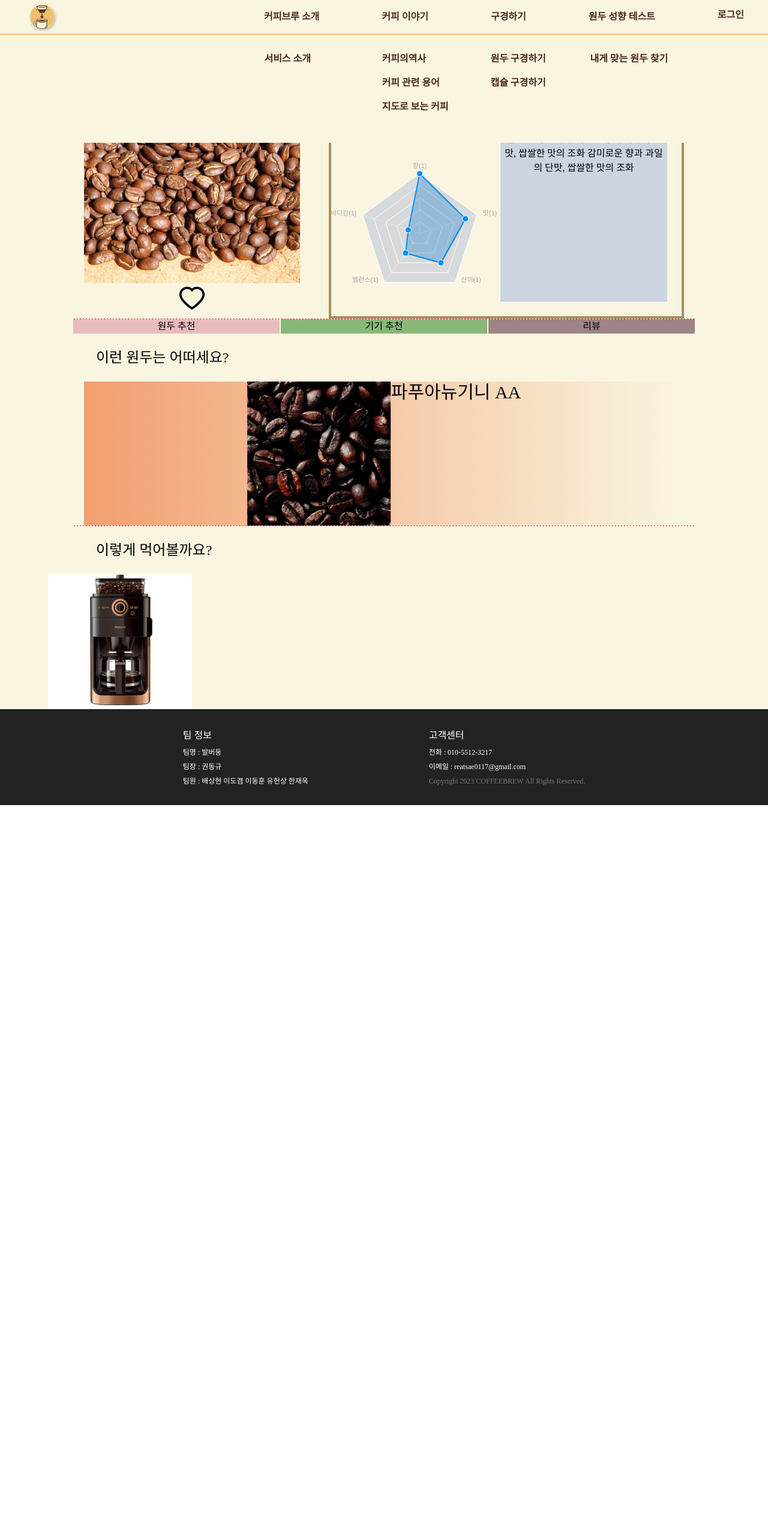
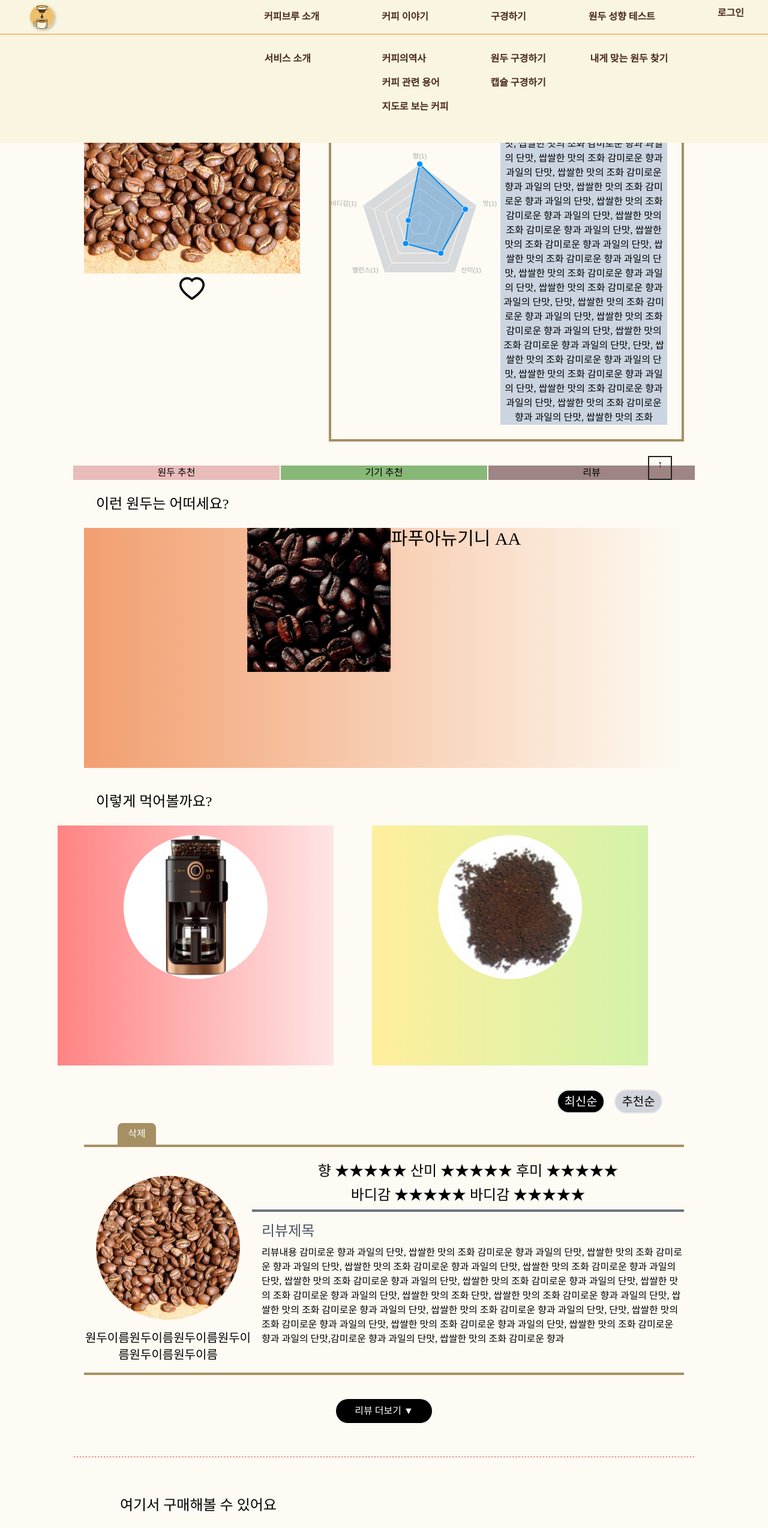
Before and after one commit to sanghyun0603/CoffeeBrew, a React (Create React App) app in the folder front/: page /detail in a window 1280 px wide. Shown: the top 2547 px of the page at 60% size. Before the commit the page ends 1342 px from the top, so only its background shows below. Built offline with nearby package versions, Linux system fonts and the light colour scheme; a web font is replaced by a local one.

Commit message:
feat: 디테일 일부#17

```diff
--- a/front/src/components/Detail/Chart/apexchart.tsx
+++ b/front/src/components/Detail/Chart/apexchart.tsx
@@ -1,11 +1,13 @@
-import React from 'react';
+import React, { useEffect, useRef } from 'react';
 import ApexCharts from 'apexcharts';
 
-const subjects: string[] = ['향', '맛', '산미', '밸런스', '바디감'];
+type ChartProps = {};
 
-class Chart extends React.Component {
-  componentDidMount() {
-    let options = {
+const Chart: React.FC<ChartProps> = () => {
+  const chartRef = useRef<HTMLDivElement>(null);
+
+  useEffect(() => {
+    const options = {
       series: [
         {
           name: 'coffee',
@@ -90,13 +92,15 @@ class Chart extends React.Component {
         enabled: false,
       },
     };
-    let chart = new ApexCharts(document.querySelector('#chart'), options);
-    chart.render();
-  }
+    const Chart = new ApexCharts(chartRef.current, options);
+    Chart.render();
 
-  render() {
-    return <div id="chart"></div>;
-  }
-}
+    return () => {
+      Chart.destroy();
+    };
+  }, []);
+
+  return <div ref={chartRef} />;
+};
 
 export default Chart;
--- a/front/src/components/Detail/DetailBean.tsx
+++ b/front/src/components/Detail/DetailBean.tsx
@@ -1,102 +1,304 @@
 import React from 'react';
+import { useState, useRef } from 'react';
 import tw from 'tailwind-styled-components';
 import bean from '../../assets/bean.png';
 import bean2 from '../../assets/bean2.png';
 import machine1 from '../../assets/machine1.png';
+import grinding2 from '../../assets/grinding2.png';
 // import RadarChartExample from './Chart/rechart';
 import Chart from './Chart/apexchart';
 import { AiOutlineHeart } from 'react-icons/ai';
 
 const Title = tw.p`text-left text-2xl mt-6 mb-6 ml-20`;
-const Null_div = tw.div``;
+const NullDiv = tw.div``;
+const Line = tw.hr`h-px bg-red-600 border-dashed w-1040 mx-auto my-10`;
 
-const Detailbg = tw.div`text-center bg-background mt-10vh`;
+const DetailBg = tw.div`text-center bg-background`;
 
-const Bean_top1 = tw.div`flex justify-center ml-8 mr-8`;
-const Bean_img1 = tw.img`object-cover`;
-const Heart_img1 = tw.div`flex justify-center`;
+// 최상단 좌측
+const BeanTop1 = tw.div`flex justify-center ml-8 mr-8 mb-10`;
+const BeanImg1 = tw.img`object-cover mt-10`;
+const HeartImg1 = tw.div`flex justify-center `;
 
-const Bean_desc = tw.div`flex ml-12 border-4 border-brownBorder w-592 `;
-const Bean_ImgBox = tw.div`w-360`;
-const Desc_left = tw.div`w-1/2 `;
-
-const Bean_name = tw.div`w-1/2 text-left mt-6 ml-6 mb-3.5 text-3xl`;
-const Bean_country = tw.div`text-left ml-6 text-2xl`;
-const Bean_chart = tw.div`mt-5 mx-auto`;
-const Desc_right = tw.div`w-1/2 my-6 mr-6 ml-1 bg-slate-300`;
+// 최상단 우측 설명
+const BeanDesc = tw.div`flex ml-12 border-4 border-brownBorder w-592 mt-10 `;
+const BeanImgBox = tw.div`w-360`;
+const DescLeft = tw.div`w-1/2 `;
+const BeanName = tw.div`w-1/2 text-left mt-6 ml-6 mb-3.5 text-3xl`;
+const BeanCountry = tw.div`text-left ml-6 text-2xl`;
+const BeanChart = tw.div`mt-5 mx-auto`;
+const DescRight = tw.div`w-1/2 my-6 mr-6 ml-1 bg-slate-300`;
 const Description = tw.div`mx-auto mt-2`;
 
-const Line = tw.hr`h-px bg-red-600 border-dashed w-1040 mx-auto`;
+// 두번째 추천칸
+const BeanTop2 = tw.div`text-center justify-center ml-20 mr-20 mb-10`;
+// 이동바
+const MoveBar = tw.div` flex justify-evenly w-1040 mx-auto `;
+const RecbarBean = tw.div`w-344 bg-recBean text-base`;
+const RecbarMachine = tw.div`w-344 bg-recMachine text-base`;
+const ReviewBar = tw.div`w-344 bg-review text-base`;
 
-const Bean_top2 = tw.div`text-center justify-center ml-20 mr-20 `;
-const Move_bar = tw.div` flex justify-evenly w-1040 mx-auto `;
-const Recbar_bean = tw.div`w-344 bg-recBean text-base`;
-const Recbar_machine = tw.div`w-344 bg-recMachine text-base`;
-const Reviewbar = tw.div`w-344 bg-review text-base`;
+// 추천원두
+const RecboxBean = tw.div`flex justify-center w-1000 h-400 bg-gradient-to-r from-recBeanbox1 to-recBeanbox2  mx-auto `;
+const RecBeanImg = tw.img`w-60 h-60`;
+const RecBeanName = tw.div`text-3xl `;
+const RecBeanCountry = tw.div``;
+const RecBeanScore = tw.div``;
 
-const Recbox_bean = tw.div`flex justify-center w-1000 h-400 bg-gradient-to-r from-recBeanbox1 to-recBeanbox2  mx-auto `;
-const RecBean_img = tw.img`w-60 h-60`;
-const RecBean_name = tw.div`text-3xl `;
-const RecBean_country = tw.div``;
-const RecBean_score = tw.div``;
+// 기기 및 분쇄도
+const RecOther = tw.div`w-1040 h-552 flex justify-between`;
+const RecMachine = tw.div`flex w-460 h-400 justify-center bg-gradient-to-r from-recMachine1 to-recMachine2 ml-4`;
+const RecMachineImg = tw.img`w-60 h-60 rounded-full mt-4 `;
+const Grinding = tw.div`flex w-460 h-400  justify-center bg-gradient-to-r from-grinding1 to-grinding2 mr-10`;
+const GrindingImg = tw.img`w-60 h-60 rounded-full mt-4`;
 
-const RecMachine = tw.div`flex `;
-const RecMachineImg = tw.img``;
+// 세번째 리뷰칸
+const BeanTop3 = tw.div`flex w-1040 justify-center mx-auto flex-col mb-10`;
+// 최신순, 추천순
+const ReviewFilter = tw.div`flex flex-row mb-4 justify-end mr-14`;
+const FilterOn = tw.div`w-20 h-10 rounded-full border-2 text-xl text-center leading-9  bg-black text-white ml-4`;
+const FilterOff = tw.div`w-20 h-10 rounded-full border-2 bg-gray-300 text-xl  text-black leading-9 ml-4`;
+
+const ReviewList = tw.div`w-1000 mx-auto`;
+const ReviewDelete = tw.div`w-16 h-9 bg-brownBorder text-white leading-9 rounded-t-lg ml-14`;
+const ReviewItem = tw.div`flex w-1000 border-y-4 border-brownBorder`;
+const ReviewName = tw.div`text-xl  mt-12 mb-4`;
+const ReviewImg = tw.img`w-60 h-60 rounded-full mb-4 mx-auto`;
+
+// 리뷰내 평가도 (2줄)
+const ReviewStandard = tw.div`justify-center mx-auto mt-6`;
+const ReviewStandardTop = tw.div`w-720 text-2xl mb-2`;
+const ReviewStandardBottom = tw.div`w-720 text-2xl mt-2 mb-2`;
+
+// 리뷰내용
+const ReviewArticle = tw.div`w-720 border-t-4 border-gray-500 `;
+const ReviewTitle = tw.div`text-left text-2xl text-gray-600 ml-4 mt-4 mb-auto mr-auto`;
+const ReviewContent = tw.div`text-left ml-4 mt-2 h-fit mb-4`;
+const MoreBtn = tw.button`w-40 h-10 bg-black text-white rounded-full mt-10 mb-4`;
+
+// 네번째 칸(구매사이트)
+const BeanTop4 = tw.div`flex w-1040 justify-center mx-auto flex-col mb-10`;
+const ShopList = tw.div`flex justify-between `;
+const ShopItemT = tw.div`w-40  border-2 justify-center rounded-t-2xl`;
+const ShopItemT1 = tw(ShopItemT)`bg-brownBorder border-0`;
+const ShopItemImg = tw.img`w-24 h-24 rounded-full mx-auto mt-2 `;
+
+const ShopItemB = tw(ShopItemT1)`w-40 justify-center bg-navColor mt-2`;
+const ShopItemName = tw.div`text-nameColor pt-4 font-bold`;
+const LinkBtn = tw.button`w-20 h-8 rounded-full bg-black text-white mt-2 mb-4`;
+
+const MoveTop = tw.div`w-10 h-10 border-2 border-fotColor ml-auto top-100 right-40 bottom-0 fixed`;
 
 const DetailBean = (): JSX.Element => {
+  // 리뷰 최신/추천 순 조회버튼
+  const [isActive, setIsActive] = useState(true);
+  const activeBtn = () => {
+    setIsActive(!isActive);
+  };
+
+  // 스크롤 이동
+  const ScrollTop = () => {
+    window.scrollTo({ top: 0, behavior: 'smooth' });
+  };
+  // const ScrollRec = () => {
+  //   window.scrollTo({ top: 0, behavior: 'smooth' });
+  // };
+
+  // let location = document.querySelector('#Recbean').offsetTop;
+  const recbeanRef = useRef<HTMLDivElement>(null);
+  const recotherRef = useRef<HTMLDivElement>(null);
+  const reviewRef = useRef<HTMLDivElement>(null);
+
+  const handleClick = () => {
+    if (recbeanRef.current) {
+      const location = recbeanRef.current.offsetTop;
+      console.log(location);
+    }
+  };
+
+  const handleClick2 = () => {
+    if (recotherRef.current) {
+      const location = recotherRef.current.offsetTop;
+      console.log(location);
+    }
+  };
+
+  const handleClick3 = () => {
+    if (reviewRef.current) {
+      const location = reviewRef.current.offsetTop;
+      console.log(location);
+    }
+  };
+
   return (
-    <Detailbg>
-      <Bean_top1>
-        <Bean_ImgBox>
-          <Bean_img1 src={bean} alt="img" />
-          <Heart_img1> {<AiOutlineHeart size={50} />} </Heart_img1>
-        </Bean_ImgBox>
-
-        <Bean_desc>
-          <Desc_left>
-            <Bean_name> 케냐 AA </Bean_name>
-            <Bean_country> 원산지 : 케냐</Bean_country>
-            <Bean_chart>
+    <DetailBg>
+      {/* 최상단 좌측(이미지) */}
+      <BeanTop1 id="Top">
+        <BeanImgBox>
+          <BeanImg1 src={bean} alt="img" />
+          <HeartImg1> {<AiOutlineHeart size={50} />} </HeartImg1>
+        </BeanImgBox>
+        {/* 최상단 우측(정보, 차트) */}
+        <BeanDesc>
+          <DescLeft>
+            <BeanName> 케냐 AA </BeanName>
+            <BeanCountry> 원산지 : 케냐</BeanCountry>
+            <BeanChart>
               <Chart />
               {/* <RadarChartExample /> */}
-            </Bean_chart>
-          </Desc_left>
-          <Desc_right>
+            </BeanChart>
+          </DescLeft>
+          <DescRight>
             <Description>
               감미로운 향과 과일의 단맛, 쌉쌀한 맛의 조화 감미로운 향과 과일의
               단맛, 쌉쌀한 맛의 조화 감미로운 향과 과일의 단맛, 쌉쌀한 맛의 조화
               감미로운 향과 과일의 단맛, 쌉쌀한 맛의 조화 감미로운 향과 과일의
+              단맛, 쌉쌀한 맛의 조화 감미로운 향과 과일의 단맛, 쌉쌀한 맛의 조화
+              감미로운 향과 과일의 단맛, 쌉쌀한 맛의 조화 감미로운 향과 과일의
+              단맛, 쌉쌀한 맛의 조화 감미로운 향과 과일의 단맛, 쌉쌀한 맛의 조화
+              감미로운 향과 과일의 단맛, 쌉쌀한 맛의 조화 감미로운 향과 과일의
+              단맛, 쌉쌀한 맛의 조화 감미로운 향과 과일의 단맛, 쌉쌀한 맛의 조화
+              감미로운 향과 과일의 단맛, 쌉쌀한 맛의 조화 감미로운 향과 과일의
+              단맛, 단맛, 쌉쌀한 맛의 조화 감미로운 향과 과일의 단맛, 쌉쌀한
+              맛의 조화 감미로운 향과 과일의 단맛, 쌉쌀한 맛의 조화 감미로운
+              향과 과일의 단맛, 단맛, 쌉쌀한 맛의 조화 감미로운 향과 과일의
+              단맛, 쌉쌀한 맛의 조화 감미로운 향과 과일의 단맛, 쌉쌀한 맛의 조화
+              감미로운 향과 과일의 단맛, 쌉쌀한 맛의 조화 감미로운 향과 과일의
               단맛, 쌉쌀한 맛의 조화
             </Description>
-          </Desc_right>
-        </Bean_desc>
-      </Bean_top1>
+          </DescRight>
+        </BeanDesc>
+      </BeanTop1>
+      {/* <Line></Line> */}
+
+      {/* 두번째 칸 (원두추천) */}
+      <BeanTop2>
+        {/* 이동 버튼 */}
+        <MoveBar>
+          <RecbarBean> 원두 추천 </RecbarBean>
+          <RecbarMachine> 기기 추천 </RecbarMachine>
+          <ReviewBar> 리뷰 </ReviewBar>
+        </MoveBar>
+        <NullDiv ref={recbeanRef} id="Recbean">
+          <Title onClick={handleClick}>이런 원두는 어떠세요?</Title>
+        </NullDiv>
+        {/* 캐러셀 부분 */}
+        <RecboxBean>
+          <RecBeanImg src={bean2} />
+          <RecBeanName> 파푸아뉴기니 AA</RecBeanName>
+        </RecboxBean>
+      </BeanTop2>
+      {/* <Line></Line> */}
+
+      {/* 추가 추천기능(머신, 분쇄도) */}
+      <BeanTop2>
+        <NullDiv ref={recotherRef}>
+          <Title id="RecOther" onClick={handleClick2}>
+            이렇게 먹어볼까요?
+          </Title>
+        </NullDiv>
+        <RecOther>
+          <RecMachine>
+            <RecMachineImg src={machine1} alt="machine" />
+          </RecMachine>
+          <Grinding>
+            <GrindingImg src={grinding2} alt="분쇄도" />
+          </Grinding>
+        </RecOther>
+      </BeanTop2>
+      {/* <Line></Line> */}
+      <BeanTop3 ref={reviewRef} id="Reivew" onClick={handleClick3}>
+        <ReviewFilter>
+          {isActive ? (
+            <FilterOn>최신순</FilterOn>
+          ) : (
+            <FilterOff onClick={activeBtn}>최신순</FilterOff>
+          )}
+          {isActive ? (
+            <FilterOff onClick={activeBtn}>추천순</FilterOff>
+          ) : (
+            <FilterOn>추천순</FilterOn>
+          )}
+        </ReviewFilter>
+        <ReviewList>
+          <ReviewDelete>삭제</ReviewDelete>
+          <ReviewItem>
+            <ReviewName>
+              <ReviewImg src={bean} />
+              원두이름원두이름원두이름원두이름원두이름원두이름
+            </ReviewName>
+            <ReviewStandard>
+              <ReviewStandardTop>
+                향 ★★★★★ 산미 ★★★★★ 후미 ★★★★★
+              </ReviewStandardTop>
+              <ReviewStandardBottom>
+                바디감 ★★★★★ 바디감 ★★★★★
+              </ReviewStandardBottom>
+              <ReviewArticle>
+                <ReviewTitle> 리뷰제목</ReviewTitle>
+                <ReviewContent>
+                  리뷰내용 감미로운 향과 과일의 단맛, 쌉쌀한 맛의 조화 감미로운
+                  향과 과일의 단맛, 쌉쌀한 맛의 조화 감미로운 향과 과일의 단맛,
+                  쌉쌀한 맛의 조화 감미로운 향과 과일의 단맛, 쌉쌀한 맛의 조화
+                  감미로운 향과 과일의 단맛, 쌉쌀한 맛의 조화 감미로운 향과
+                  과일의 단맛, 쌉쌀한 맛의 조화 감미로운 향과 과일의 단맛,
+                  쌉쌀한 맛의 조화 감미로운 향과 과일의 단맛, 쌉쌀한 맛의 조화
+                  단맛, 쌉쌀한 맛의 조화 감미로운 향과 과일의 단맛, 쌉쌀한 맛의
+                  조화 감미로운 향과 과일의 단맛, 쌉쌀한 맛의 조화 감미로운 향과
+                  과일의 단맛, 단맛, 쌉쌀한 맛의 조화 감미로운 향과 과일의 단맛,
+                  쌉쌀한 맛의 조화 감미로운 향과 과일의 단맛, 쌉쌀한 맛의 조화
+                  감미로운 향과 과일의 단맛,감미로운 향과 과일의 단맛, 쌉쌀한
+                  맛의 조화 감미로운 향과
+                </ReviewContent>
+              </ReviewArticle>
+            </ReviewStandard>
+          </ReviewItem>
+          <MoreBtn>리뷰 더보기 ▼</MoreBtn>
+        </ReviewList>
+      </BeanTop3>
       <Line></Line>
-
-      <Bean_top2>
-        <Move_bar>
-          <Recbar_bean> 원두 추천 </Recbar_bean>
-          <Recbar_machine> 기기 추천 </Recbar_machine>
-          <Reviewbar> 리뷰 </Reviewbar>
-        </Move_bar>
-        <Null_div>
-          <Title>이런 원두는 어떠세요?</Title>
-        </Null_div>
-        <Recbox_bean>
-          <RecBean_img src={bean2} />
-          <RecBean_name> 파푸아뉴기니 AA</RecBean_name>
-        </Recbox_bean>
-      </Bean_top2>
-      <Line></Line>
-      <Bean_top2>
-        <Null_div>
-          <Title> 이렇게 먹어볼까요? </Title>
-        </Null_div>
-        <RecMachine>
-          <RecMachineImg src={machine1} alt="machine" />
-        </RecMachine>
-      </Bean_top2>
-    </Detailbg>
+      <BeanTop4>
+        <Title> 여기서 구매해볼 수 있어요</Title>
+        <ShopList>
+          <ShopItemT1>
+            <ShopItemImg src={bean} />
+            <ShopItemB>
+              <ShopItemName>레스트빈</ShopItemName>
+              <LinkBtn>이동</LinkBtn>
+            </ShopItemB>
+          </ShopItemT1>
+          <ShopItemT1>
+            <ShopItemImg src={bean} />
+            <ShopItemB>
+              <ShopItemName>레스트빈</ShopItemName>
+              <LinkBtn>이동</LinkBtn>
+            </ShopItemB>
+          </ShopItemT1>
+          <ShopItemT1>
+            <ShopItemImg src={bean} />
+            <ShopItemB>
+              <ShopItemName>레스트빈</ShopItemName>
+              <LinkBtn>이동</LinkBtn>
+            </ShopItemB>
+          </ShopItemT1>
+          <ShopItemT1>
+            <ShopItemImg src={bean} />{' '}
+            <ShopItemB>
+              <ShopItemName>레스트빈</ShopItemName>
+              <LinkBtn>이동</LinkBtn>
+            </ShopItemB>
+          </ShopItemT1>
+          <ShopItemT1>
+            <ShopItemImg src={bean} />{' '}
+            <ShopItemB>
+              <ShopItemName>레스트빈</ShopItemName>
+              <LinkBtn>이동</LinkBtn>
+            </ShopItemB>
+          </ShopItemT1>
+        </ShopList>
+      </BeanTop4>
+      <MoveTop onClick={ScrollTop}>↑</MoveTop>
+    </DetailBg>
   );
 };
 
--- a/front/tailwind.config.js
+++ b/front/tailwind.config.js
@@ -6,13 +6,18 @@ module.exports = {
       colors: {
         navColor: '#F9F5E0',
         fotColor: '#222222',
-        background: '#F9F5E0',
+        background: 'rgba(249, 245, 224, 0.4)',
         brownBorder: '#A68F62',
         recBean: '#E9BCBC',
         recMachine: '#88B877',
         review: '#9E8484',
         recBeanbox1: '#F29F70',
-        recBeanbox2: 'rgba(150,145,137,0)',
+        recBeanbox2: 'rgba(150, 145, 137, 0)',
+        recMachine1: 'rgba(255, 131, 131, 1)',
+        recMachine2: 'rgba(255, 229, 229, 1)',
+        grinding1: '#FFEF9D',
+        grinding2: 'rgba(211, 243, 170, 1)',
+        nameColor: '#9A6533',
       },
       textColor: {
         mainColorBrown: '#4A2919',
@@ -23,7 +28,9 @@ module.exports = {
         344: '344px',
         360: '360px',
         400: '400px',
+        460: '460px',
         592: '592px',
+        720: '720px',
         1000: '1000px',
         1040: '1040px',
         1200: '1200px',
@@ -37,6 +44,7 @@ module.exports = {
         920: '920px',
         '10vh': '7vh',
         '90vh': '93vh',
+        400: '400px',
       },
       minHeight: {
         '90vh': '93vh',
```
Also changed, not shown: front/src/assets/grinding2.png (added).
